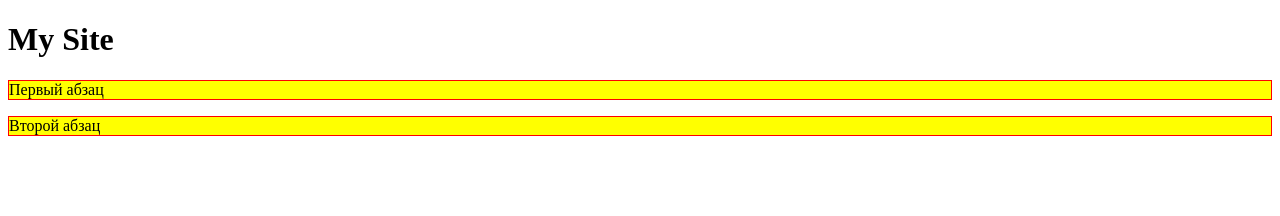
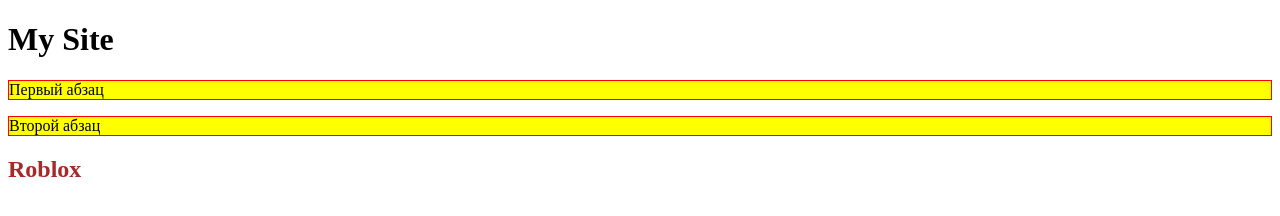
Before and after one commit to blitzkrieg1984/-, a plain HTML site: page index.html in a window 1280 px wide. Drawn offline with Linux system fonts and the light colour scheme.

Commit message:
improved heading UI

```diff
--- a/index.html
+++ b/index.html
@@ -10,5 +10,6 @@
     <h1>My Site</h1>
     <p>Первый абзац</p>
     <p>Второй абзац</p>
+    <h2>Roblox</h2>
 </body>
 </html>
--- a/style.css
+++ b/style.css
@@ -2,3 +2,7 @@ p {
     background: yellow;
     border: 1px solid red;
 }
+
+h2 {
+    color: brown;
+}
```
